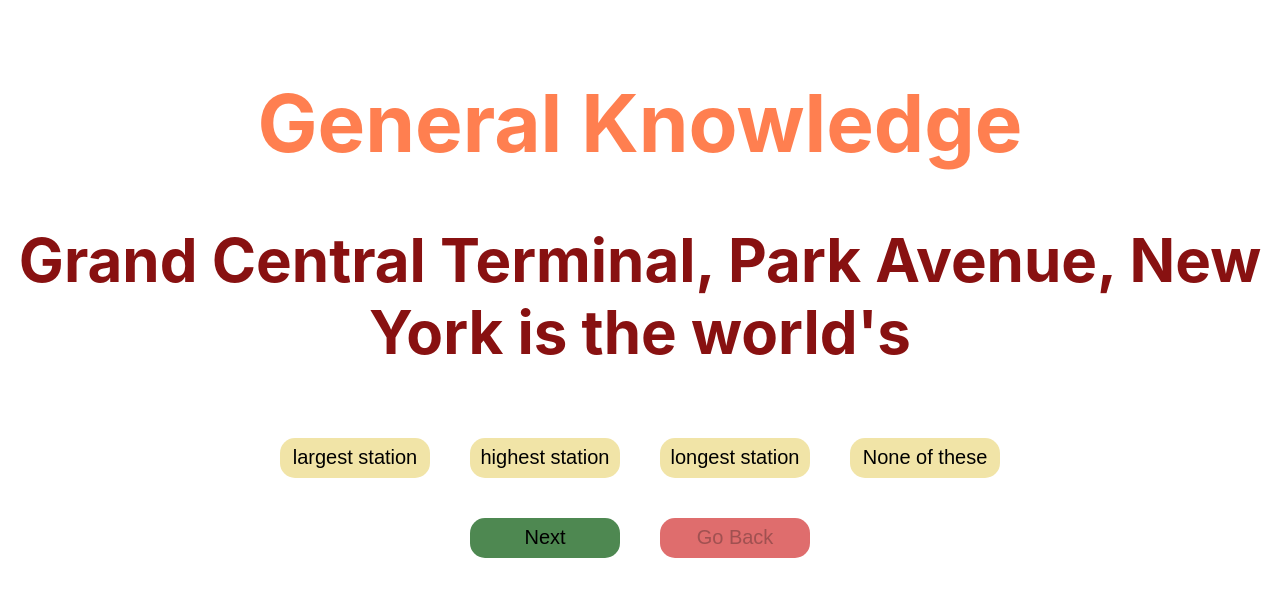
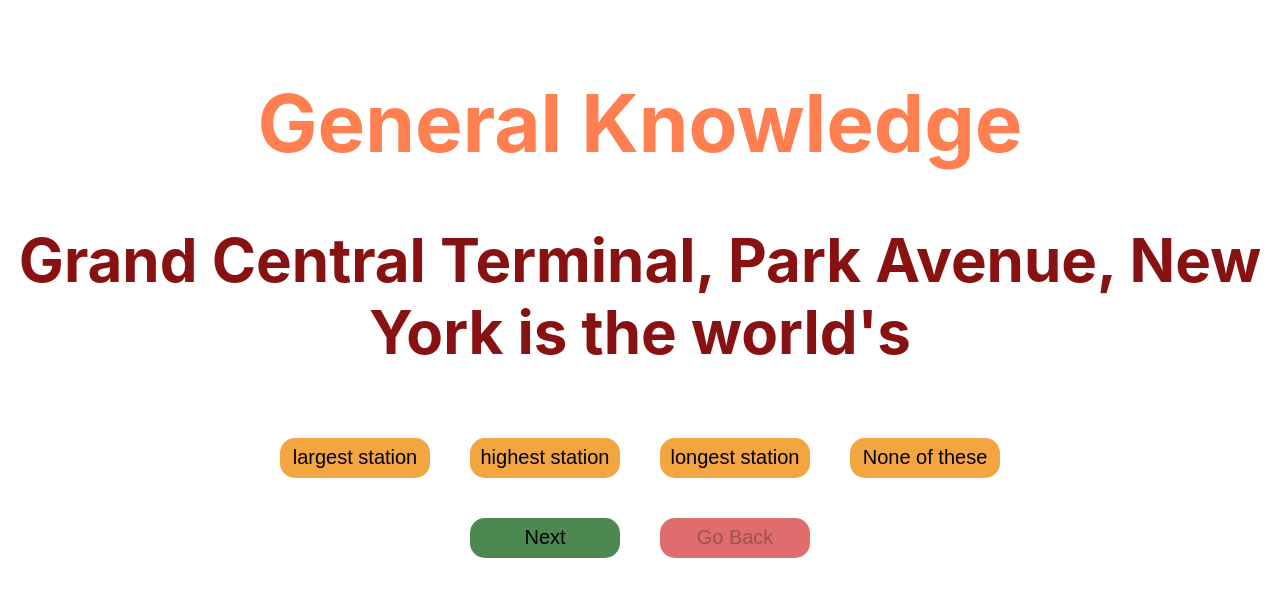
Before and after one commit to Shakya-Prasoon/basic-quiz-react, a React (Create React App) app: page / in a window 1280 px wide. Shown: the top 596 px of the page. Built offline with nearby package versions, Linux system fonts and the light colour scheme.

Commit message:
Update App.js

```diff
--- a/src/App.js
+++ b/src/App.js
@@ -17,18 +17,28 @@
   const [score, setScore] = useState([])
   // initialized qNum with 0 which holds the question number to be used for some particular purpose
   const [qNum, setQNum] = useState(0)
+  const [selected, setSelected] = useState([])
+
+  const defaultColor= "#F3CA40"
+  const selectedColor ="#F2A541"
 
   // Updates the score array with the id of the answer selected by the user
-  function handelAnswerClick(id){
+  function handelAnswerClick(id, qNum){
+    const copySelected = [...selected]
+    copySelected[qNum] = Number(id)
+    setSelected([...copySelected])
     let copyScore = [...score]
     copyScore[qNum] = Number(id)
     setScore([...copyScore])
   }
 
+  // console.log("answer arr: ", selected)
   // Returns a basic button with an onClick function which would update the score Array with chosen answer
   function Button({questions, qNum}){
-    const btn = questions[qNum].answers.map((i, index) => (
-      <button onClick={() => handelAnswerClick(i.id)} key={index}>{i.answer}</button>
+    const btn = questions[qNum].answers.map((i, index) => (<button
+        style={{backgroundColor: `${selected[qNum] === index+1? defaultColor : selectedColor}`}}
+        onClick={(e) => handelAnswerClick(i.id, qNum)}
+        key={index}>{i.answer}</button>
     ))
     return btn
   }
```
